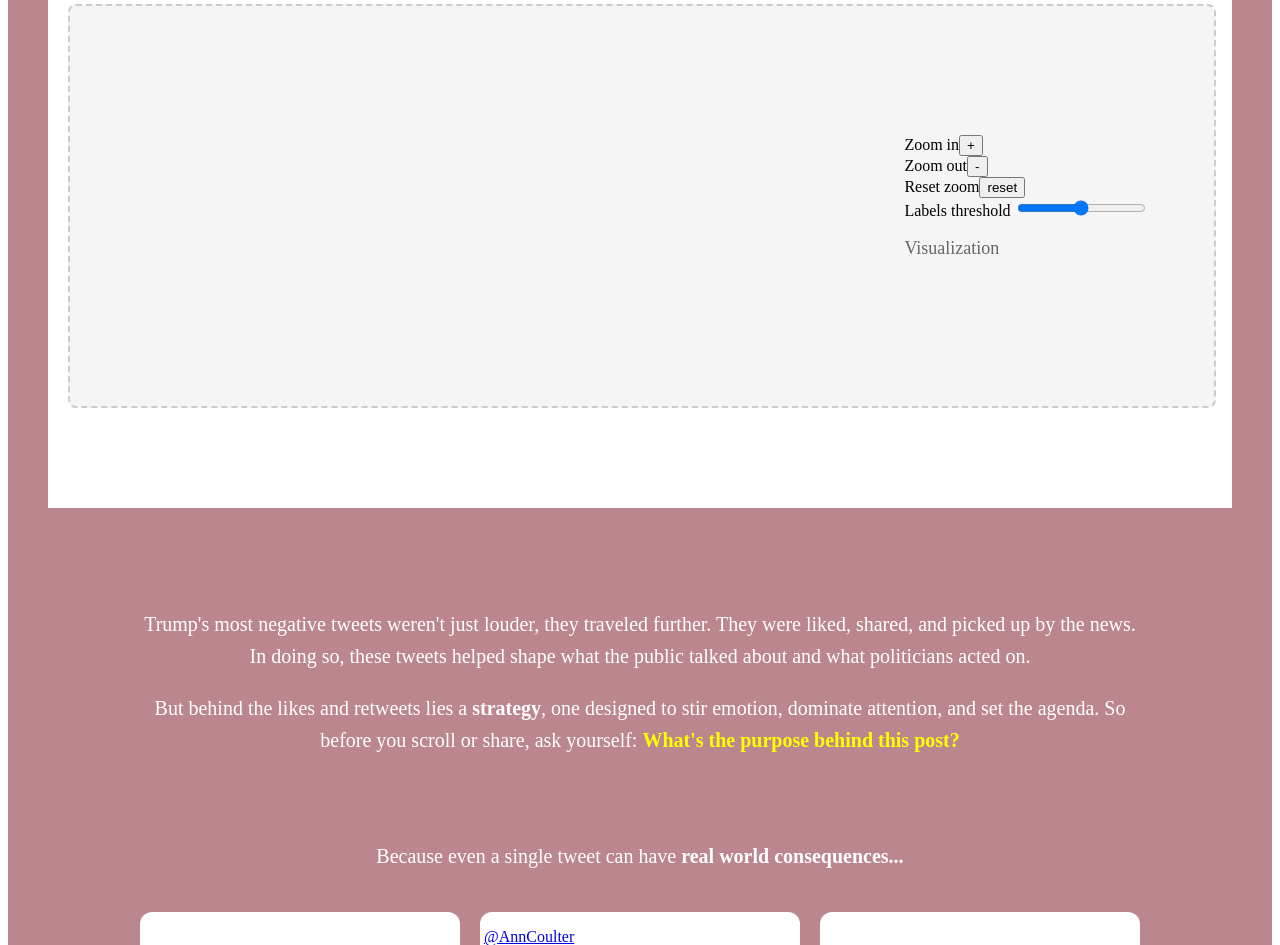
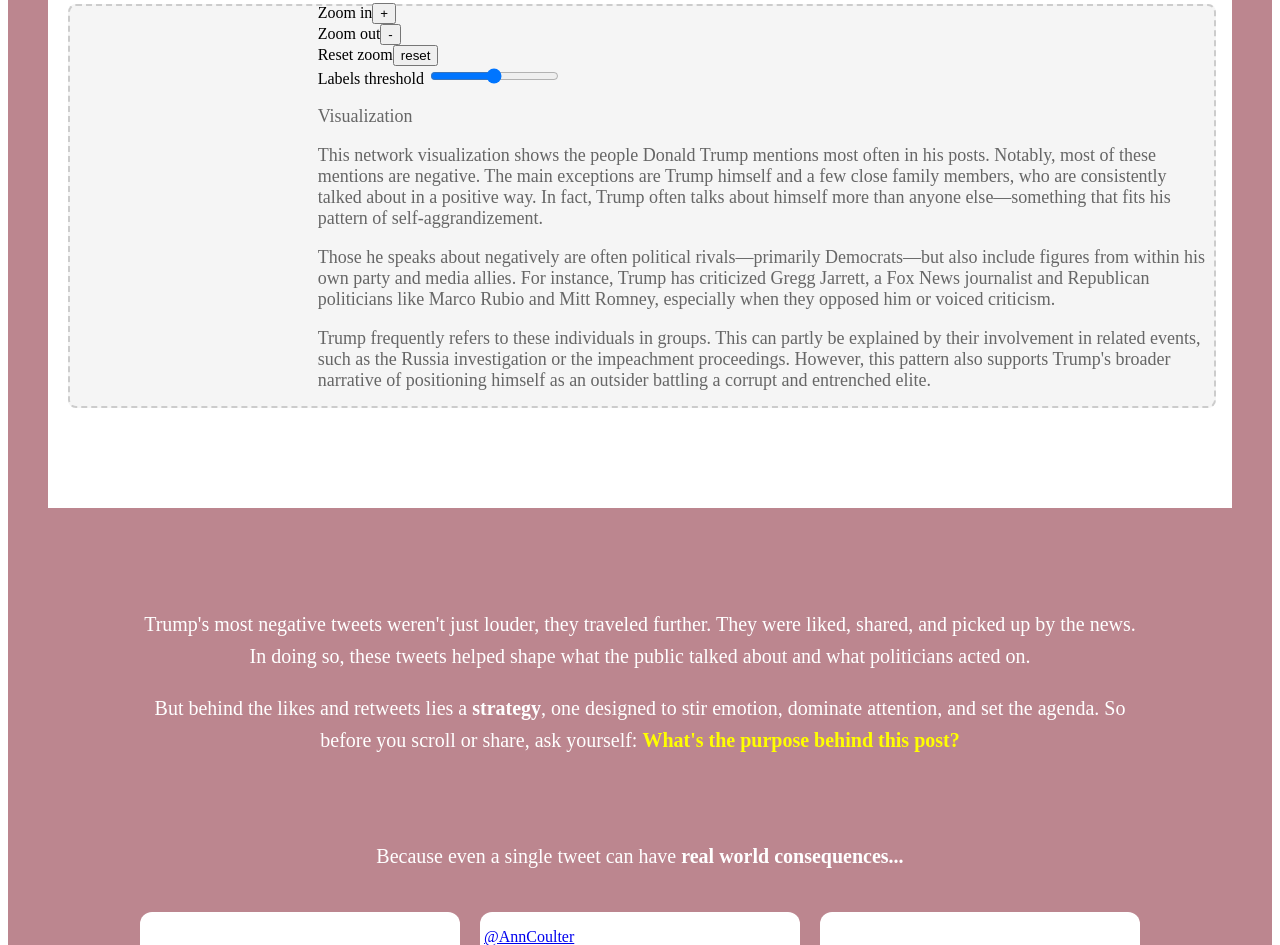
Before and after one commit to EmmaLefever/Data_Viz_Website_Storyline, a website built with Vite: page index.html in a window 1280 px wide. Shown: the part 8050-8995 px from the top of the page. Built offline with nearby package versions, Linux system fonts and the light colour scheme; files whose address does not match are found by name; what graphology-gexf would draw is missing.

Commit message:
Update text_networkvis.html

```diff
--- a/index.html
+++ b/index.html
@@ -356,6 +356,9 @@
                         <input id="labels-threshold" type="range" min="0" max="15" step="0.5" />
                     </div>
                     <p>Visualization</p>
+                    <p> This network visualization shows the people Donald Trump mentions most often in his posts. Notably, most of these mentions are negative. The main exceptions are Trump himself and a few close family members, who are consistently talked about in a positive way. In fact, Trump often talks about himself more than anyone else—something that fits his pattern of self-aggrandizement.</p>
+                    <p> Those he speaks about negatively are often political rivals—primarily Democrats—but also include figures from within his own party and media allies. For instance, Trump has criticized Gregg Jarrett, a Fox News journalist and Republican politicians like Marco Rubio and Mitt Romney, especially when they opposed him or voiced criticism. </p>
+                    <p> Trump frequently refers to these individuals in groups. This can partly be explained by their involvement in related events, such as the Russia investigation or the impeachment proceedings. However, this pattern also supports Trump's broader narrative of positioning himself as an outsider battling a corrupt and entrenched elite. </p>
                 </div>
                 <script type="module" src="src/index.ts"></script>
             </div>
```
